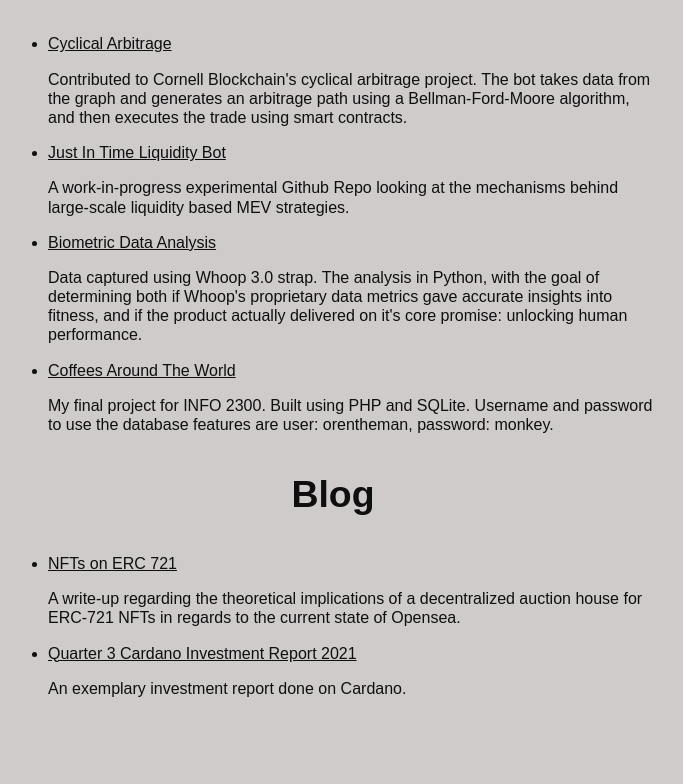
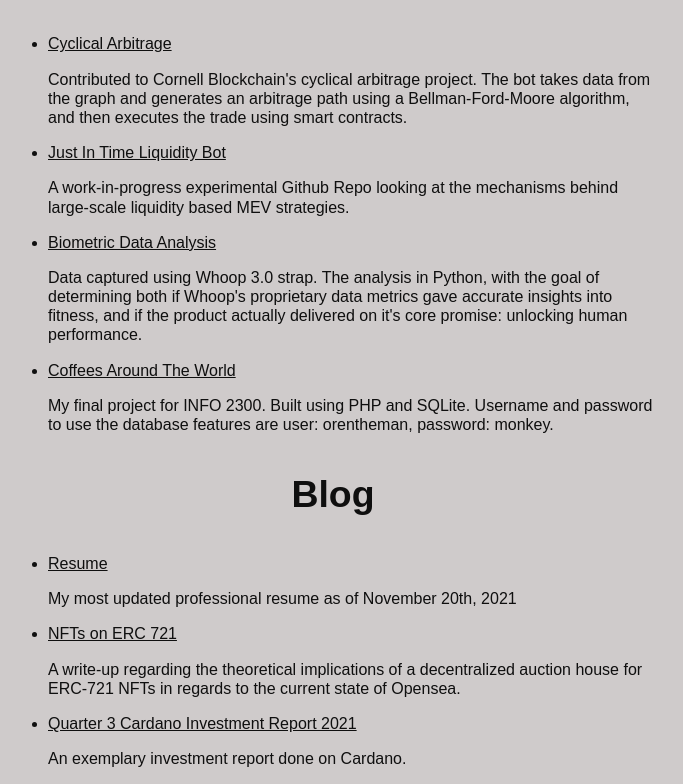
Before and after one commit to BenReilly19/website, a plain HTML site: page index.html in a window 1280 px wide. Shown: the part 419-1203 px from the top of the page, without its empty margins (307-990 px from the left). Before the commit the page ends 1133 px from the top, so only its background shows below. Drawn offline with Linux system fonts and the light colour scheme.

Commit message:
Update index.html

```diff
--- a/index.html
+++ b/index.html
@@ -70,6 +70,15 @@
   </ul>
   <h3 style="text-align: center;">Blog</h3>
   <ul style="align-items: center; justify-content: center; font-size: medium;">
+       <li>
+      <a href="https://ipfs.io/ipfs/QmNTMtbwDXDwyH2C86pfJ5ejrgsh6TrNd6AaXWGHXJADpV?filename=Ben%20Reilly%20Resume%20Winter%2021.pdf">
+        Resume
+      </a>
+      <p>
+        My most updated professional resume as of November 20th, 2021
+      </p>
+    </li>
+
     <li>
       <a href="https://ipfs.io/ipfs/QmV4YfjCYdpkV7KJGgypaMajdQHAUQQCKmMo5NcqKuGD6p?filename=NFTs_on_ERC_721.pdf">
         NFTs on ERC 721
```
